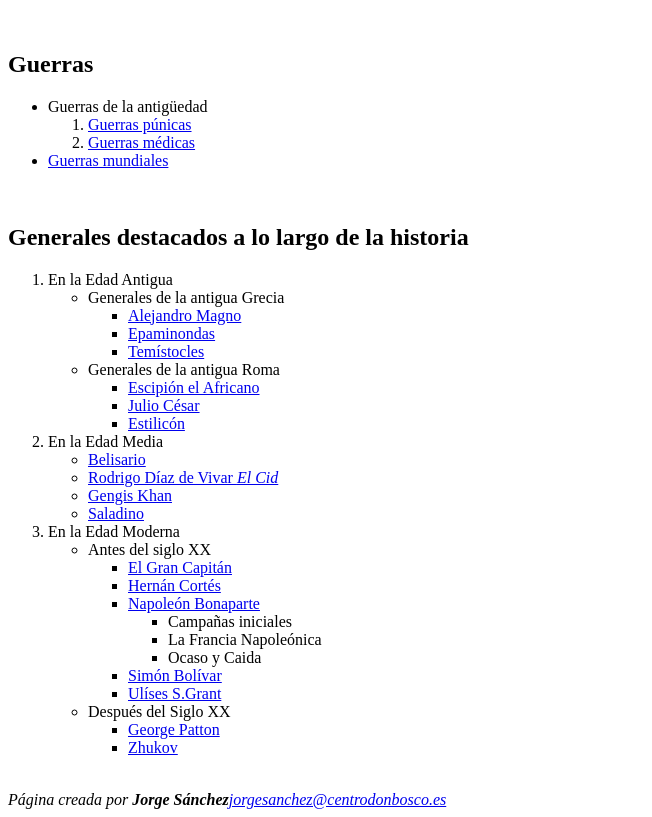
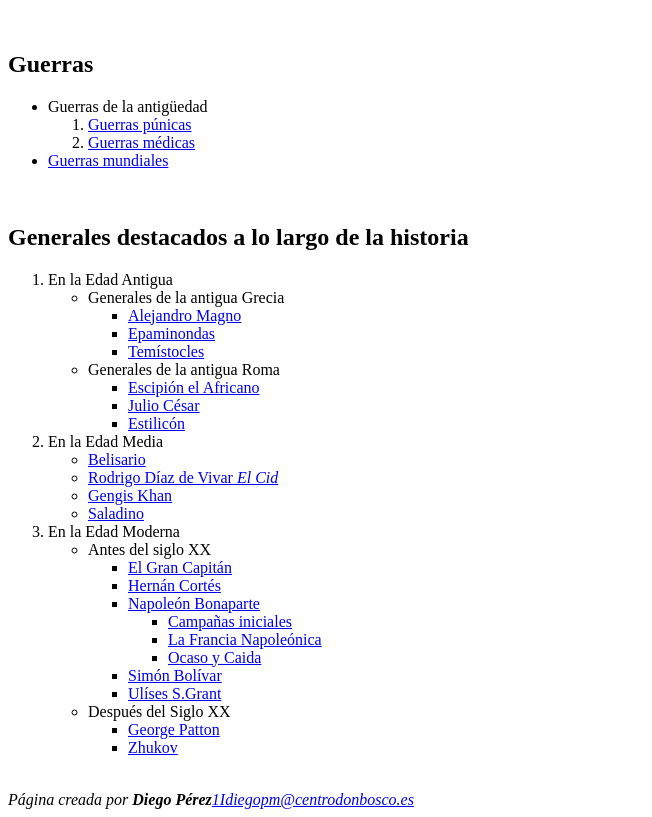
Before and after one commit to diegobasket12/practicas_lmsgi, a plain HTML site: page practica13/index.html in a window 1280 px wide. Shown: the part 101-918 px from the top of the page, without its empty margins (0-652 px from the left). Drawn offline with Linux system fonts and the light colour scheme.

Commit message:
practica 13 terminada

```diff
--- a/practica13/index.html
+++ b/practica13/index.html
@@ -54,9 +54,9 @@
                     <li><a href="generales/edad-moderna/antes-s-xx/hernan-cortes.html"> Hernán Cortés</a></li>
                     <li><a href="generales/edad-moderna/antes-s-xx/napoleon.html"> Napoleón Bonaparte</a>
                         <ul>
-                            <li>Campañas iniciales</li>
-                            <li>La Francia Napoleónica</li>
-                            <li>Ocaso y Caida</li>
+                            <li><a href="generales/edad-moderna/antes-s-xx/napoleon.html#campañas_iniciales"> Campañas iniciales</a></li>
+                            <li><a href="generales/edad-moderna/antes-s-xx/napoleon.html#la_francia_napoleonica"> La Francia Napoleónica</a></li>
+                            <li><a href="generales/edad-moderna/antes-s-xx/napoleon.html#ocaso_y_caida"> Ocaso y Caida</a></li>
                         </ul>
                     </li>
                     <li><a href="generales/edad-moderna/antes-s-xx/simon-bolivar.html"> Simón Bolívar</a></li>
@@ -73,6 +73,6 @@
     </li>
 </ol>
 <br>
-<address>Página creada por <strong>Jorge Sánchez</strong><a href="mailto:jorgesanchez@centrodonbosco.es">jorgesanchez@centrodonbosco.es</a></address>
+<address>Página creada por <strong>Diego Pérez</strong><a href="mailto:1Idiegopm@centrodonbosco.es">1Idiegopm@centrodonbosco.es</a></address>
 </body>
 </html>
```
Also changed, not shown: practica13/generales/edad-moderna/antes-s-xx/napoleon.html (+5 -3 lines), practica13/guerras/medicas.html (+1 -1 lines).
